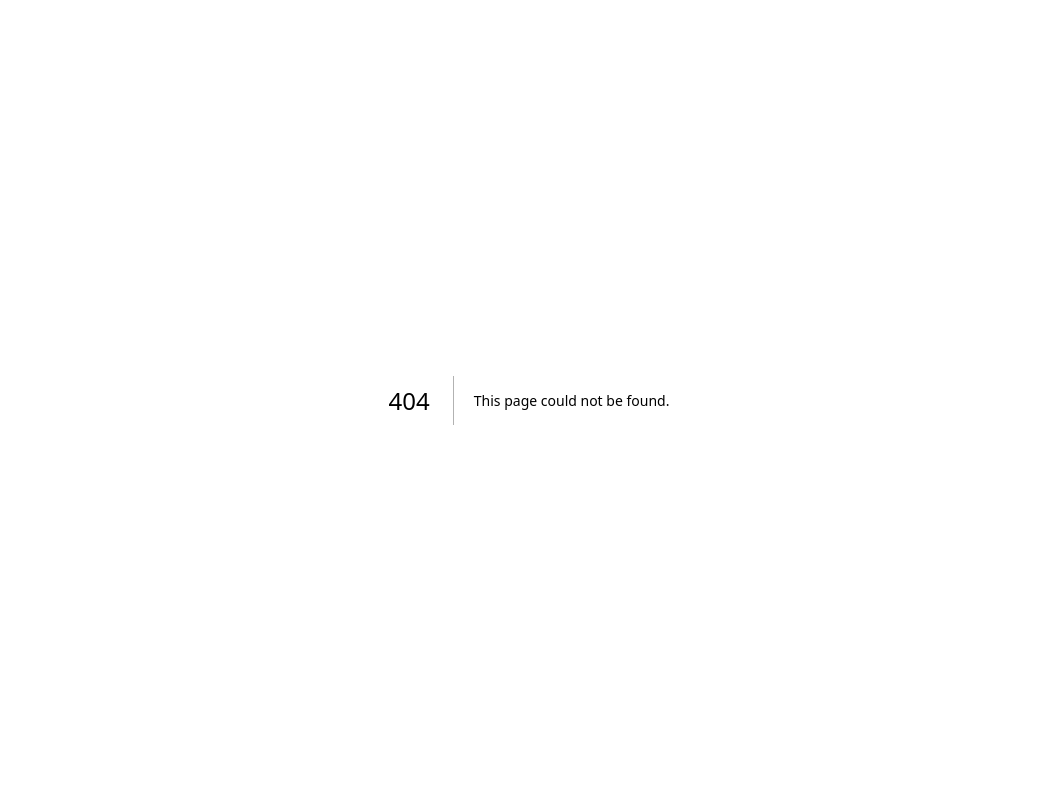
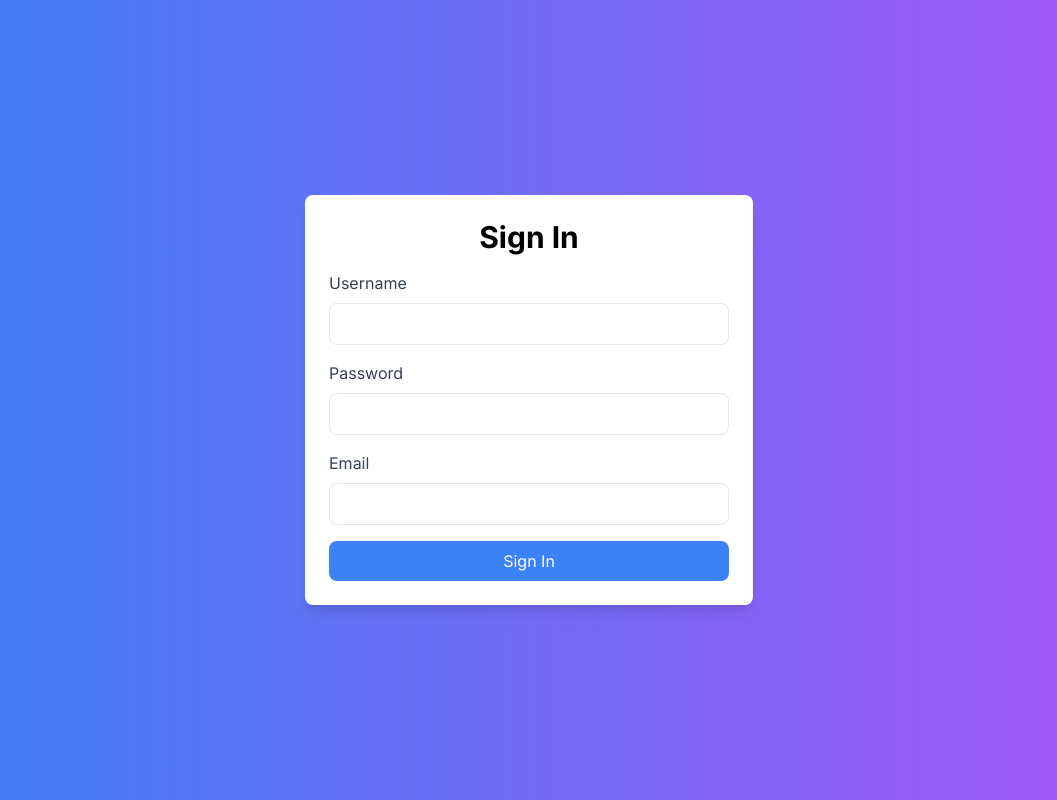
Before and after one commit to developerashish02/CodeCrafters, a Next.js app: page /signup in a window 1280 px wide. Before the commit this address had no page. Shown: the whole page, without its empty margins (111-1168 px from the left). Built offline with nearby package versions, Linux system fonts and the light colour scheme.

Commit message:
Add signup form

```diff
--- /dev/null
+++ b/src/app/login/page.tsx
@@ -0,0 +1,5 @@
+const LoginPage = () => {
+	return <h1>Login page</h1>;
+};
+
+export default LoginPage;
--- /dev/null
+++ b/src/app/signup/page.tsx
@@ -0,0 +1,107 @@
+"use client";
+import { Formik, Form, Field, ErrorMessage } from "formik";
+import * as Yup from "yup";
+
+const SignupPage = () => {
+	const validationSchema = Yup.object().shape({
+		username: Yup.string().required("Username is required"),
+		password: Yup.string()
+			.required("Password is required")
+			.min(6, "Password must be at least 6 characters long")
+			.max(15, "Password must not exceed 15 characters")
+			.matches(
+				/(?=.*[a-z])(?=.*[A-Z])(?=.*\d)(?=.*[\W_])/,
+				"Password must contain at least one uppercase letter, one lowercase letter, one number, and one special character"
+			)
+			.matches(/^\S*$/, "Password must not contain spaces")
+			.required("Password is required"),
+		email: Yup.string()
+			.email("Invalid email address")
+			.required("Email is required"),
+	});
+
+	const handleSubmit = (values: any, { setSubmitting }: any) => {
+		console.log(values);
+		setSubmitting(false);
+	};
+
+	const initialValues = { username: "", password: "", email: "" };
+
+	return (
+		<div className="flex flex-col items-center justify-center min-h-screen bg-cover bg-center bg-gradient-to-r from-blue-500 to-purple-500 text-black">
+			<div className="w-full max-w-md p-6 bg-white rounded-lg shadow-lg">
+				<h2 className="text-3xl font-bold text-center mb-4 ">Sign In</h2>
+				<Formik
+					initialValues={initialValues}
+					validationSchema={validationSchema}
+					onSubmit={handleSubmit}
+				>
+					{({ isSubmitting }) => (
+						<Form>
+							<div className="mb-4">
+								<label htmlFor="username" className="block text-gray-700 mb-2">
+									Username
+								</label>
+								<Field
+									type="text"
+									id="username"
+									name="username"
+									className="w-full px-3 py-2 border rounded-lg"
+								/>
+								<ErrorMessage
+									name="username"
+									component="div"
+									className="text-red-500"
+								/>
+							</div>
+
+							<div className="mb-4">
+								<label htmlFor="password" className="block text-gray-700 mb-2">
+									Password
+								</label>
+								<Field
+									type="password"
+									id="password"
+									name="password"
+									className="w-full px-3 py-2 border rounded-lg"
+								/>
+								<ErrorMessage
+									name="password"
+									component="div"
+									className="text-red-500"
+								/>
+							</div>
+
+							<div className="mb-4">
+								<label htmlFor="email" className="block text-gray-700 mb-2">
+									Email
+								</label>
+								<Field
+									type="text"
+									id="email"
+									name="email"
+									className="w-full px-3 py-2 border rounded-lg"
+								/>
+								<ErrorMessage
+									name="email"
+									component="div"
+									className="text-red-500"
+								/>
+							</div>
+
+							<button
+								type="submit"
+								className="w-full bg-blue-500 hover:bg-blue-600 text-white py-2 px-4 rounded-lg"
+								disabled={isSubmitting}
+							>
+								Sign In
+							</button>
+						</Form>
+					)}
+				</Formik>
+			</div>
+		</div>
+	);
+};
+
+export default SignupPage;
```
Also changed, not shown: package.json (+9 -1 lines), src/dbConfig/dbConfig.ts (added, +23 -0 lines), src/app/api/users/login/route.ts (added), src/app/api/users/signup/route.ts (added), src/models/userModal.js (added), 2 other files (tests, documents, lock files or other folders).
